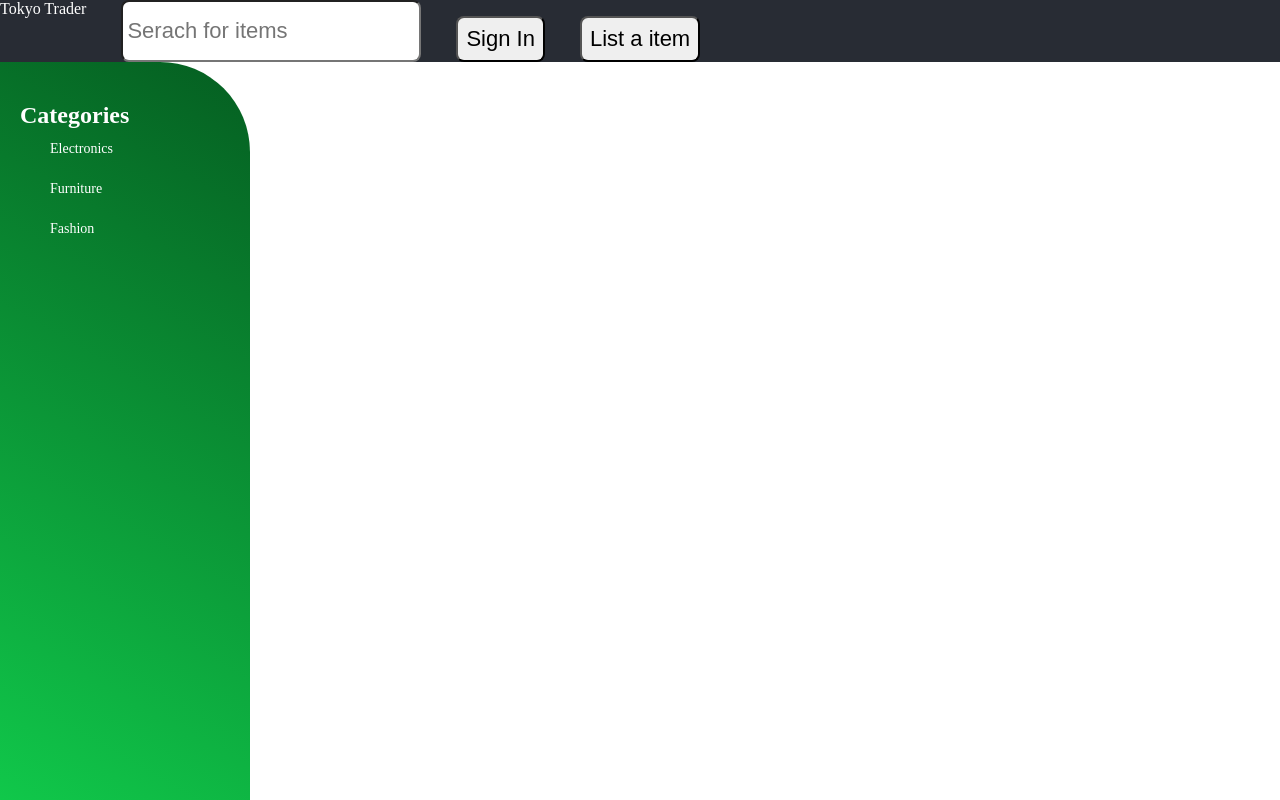
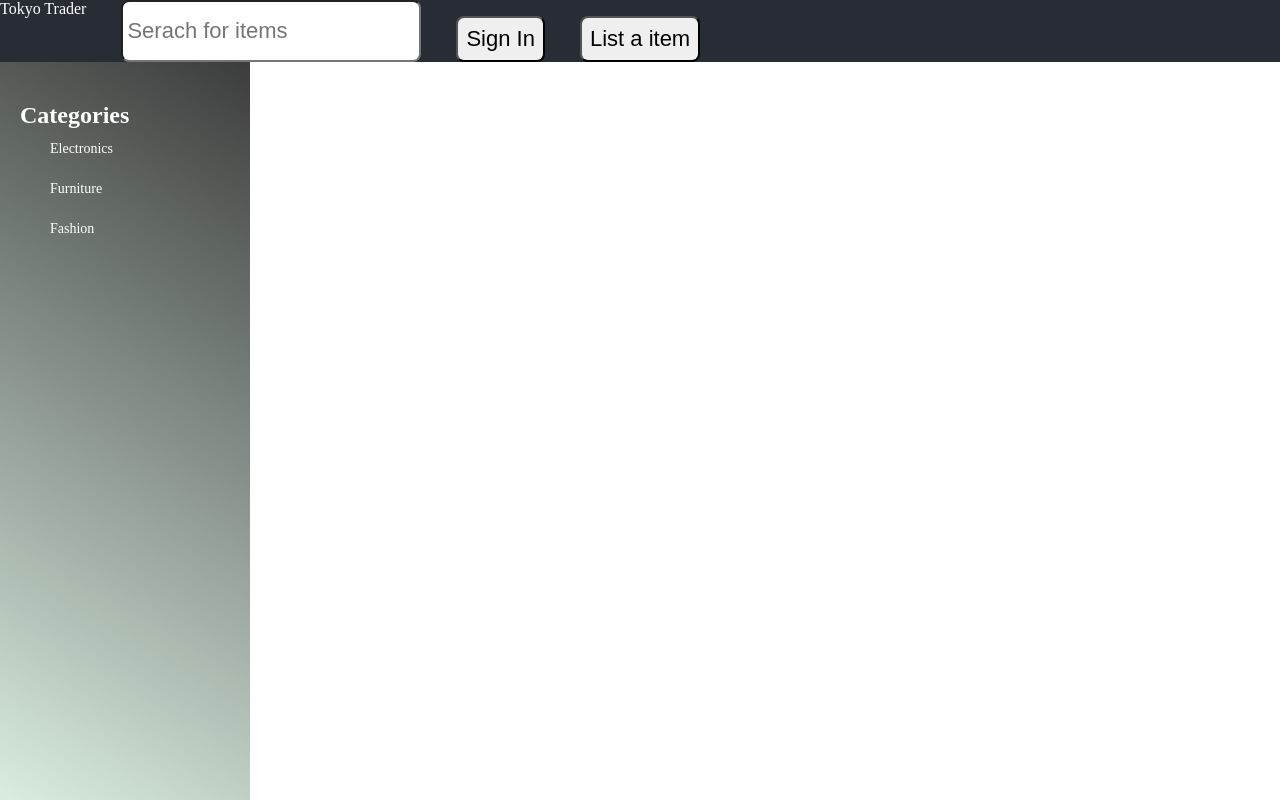
Before and after one commit to tokyo-traders/koukan, a React (Create React App) app: page / in a window 1280 px wide. Shown: the top 800 px of the page. Built offline with nearby package versions, Linux system fonts and the light colour scheme; no server answers.

Commit message:
css sidebar

```diff
--- a/src/App.js
+++ b/src/App.js
@@ -29,6 +29,7 @@ function App() {
       <NavBar />
       <Sidebar />
       <Registration />
+      <Trades />
     </>
 
   );
--- a/src/componenet/Sidebar.css
+++ b/src/componenet/Sidebar.css
@@ -3,8 +3,8 @@
     width: 250px;
     padding-left: 20px;
     height: 100vh;
-    background-image: linear-gradient(30deg, #11cf4d, #055e21);
-    border-top-right-radius: 90px;
+    background-image: linear-gradient(30deg, #e5f9eb, #3b3d3c);
+
 }
 
 /* Div header */
```
